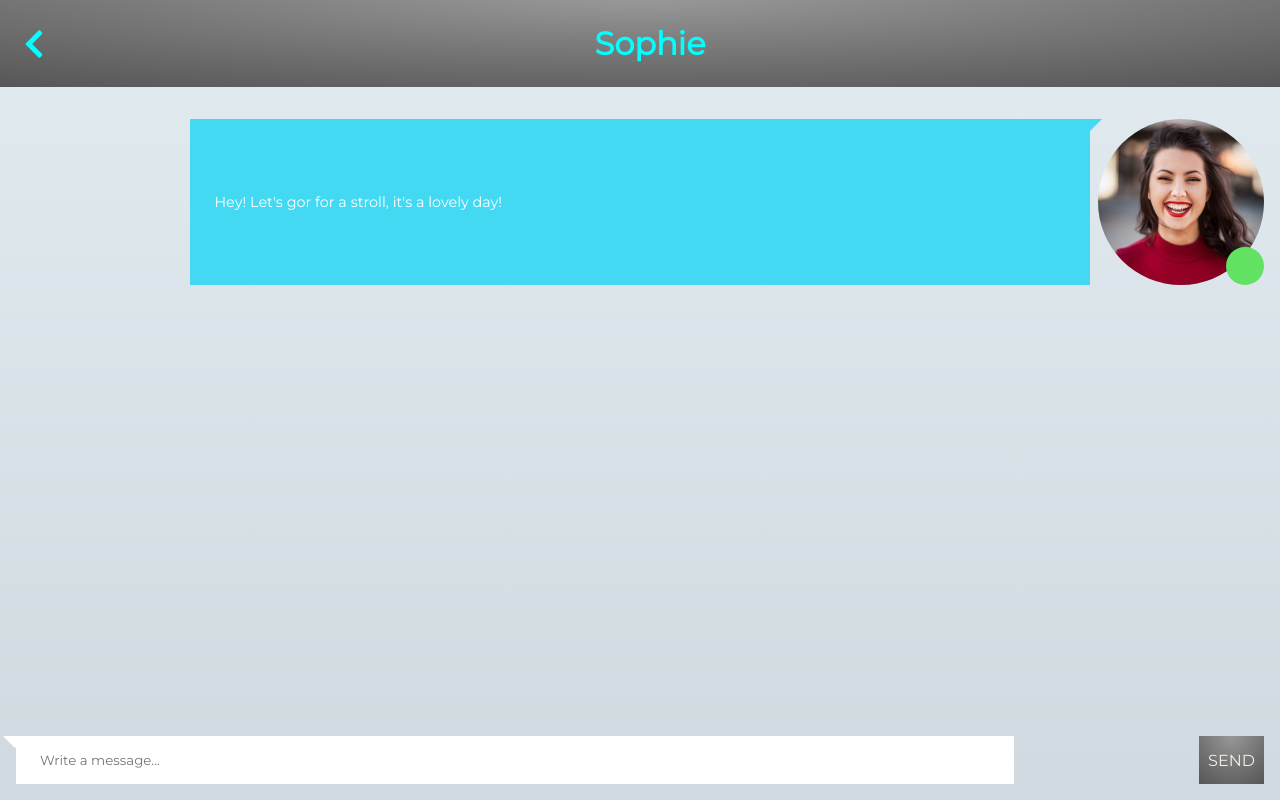
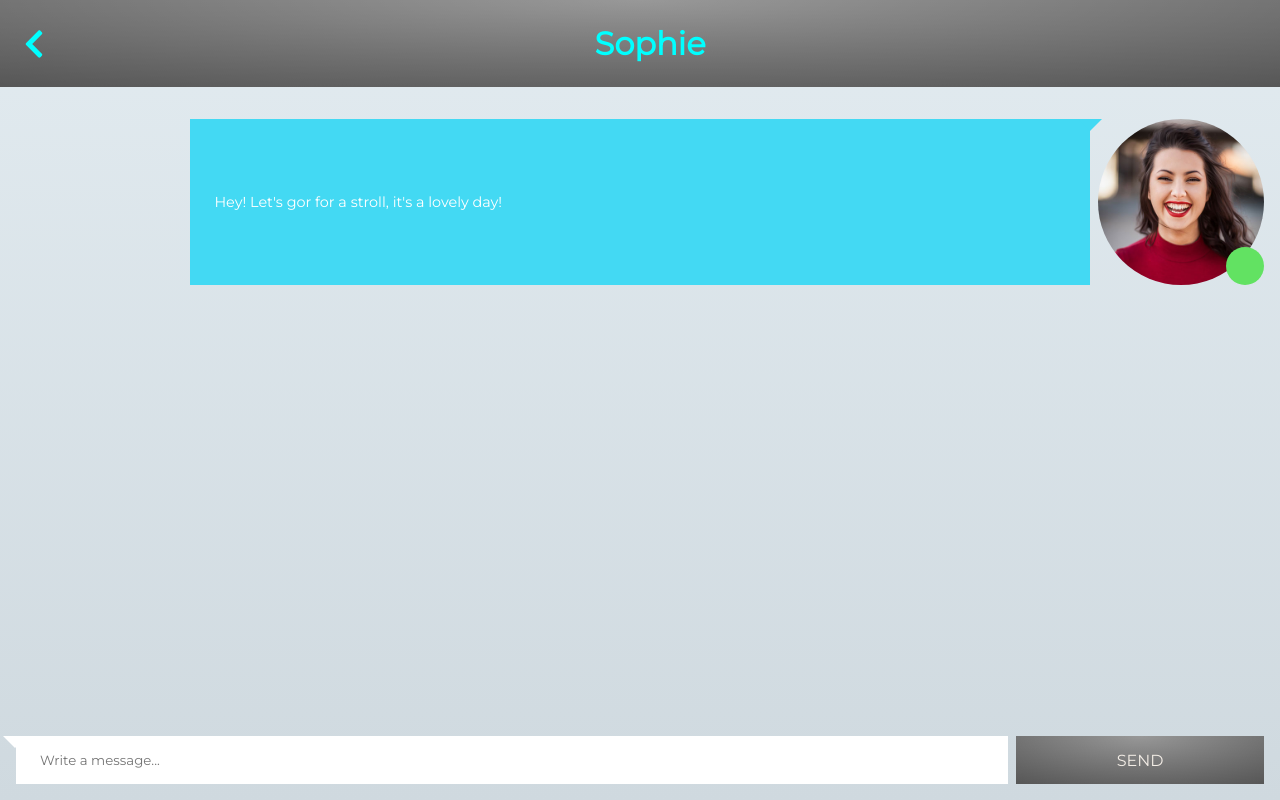
Before and after one commit to lavinialoredana/dating-app, a React (Create React App) app: page /chatpage in a window 1280 px wide. Built offline with nearby package versions, Linux system fonts and the light colour scheme.

Commit message:
fixing bugs for saving messages on local storage

```diff
--- a/src/App.css
+++ b/src/App.css
@@ -132,7 +132,9 @@ header h1 {
 
 .send-button {
   height: 48px;
-  width: 65px;
+  width: 20%;
+  margin-left: 0.5rem;
+  min-width: 65px;
   display: flex;
   justify-content: center;
   align-items: center;
--- a/src/ChatPage.js
+++ b/src/ChatPage.js
@@ -8,7 +8,6 @@ import { useHistory } from "react-router-dom";
 const ChatPage = () => {
   // Creating the messageRecord and the default message that comes up when the chat page opens
 
-  const [localStorageData, setLocalStorageData] = useState(null);
   const history = useHistory();
 
   const [messageRecord, setMessageRecord] = useState(
@@ -23,9 +22,6 @@ const ChatPage = () => {
         ]
   );
 
-  console.log("my message record", messageRecord);
-  console.log("message storage", sessionStorage);
-
   // Getting the value of the input everytime this changes
   const [inputValue, setInputValue] = useState("");
   const getInputValue = (event) => {
@@ -35,24 +31,18 @@ const ChatPage = () => {
   //  Creating the addNewMessage function to add new input messages to messageRecord
   //  Reseting setInputValue to none after pressing Send button
   const addNewMessage = () => {
-    setMessageRecord(
-      messageRecord.concat({
-        avatar: myAvatar,
-        message: inputValue,
-        isGuest: false,
-      })
-    );
+    const messages = messageRecord.concat({
+      avatar: myAvatar,
+      message: inputValue,
+      isGuest: false,
+    });
+    sessionStorage.setItem("messageStorage", JSON.stringify(messages));
+
+    setMessageRecord(messages);
     setInputValue("");
 
-    sessionStorage.setItem("messageStorage", JSON.stringify(messageRecord));
-    setLocalStorageData(JSON.parse(sessionStorage.getItem("messageStorage")));
     history.push("/chatpage");
   };
-
-  console.log(
-    "local storage data is:",
-    JSON.parse(sessionStorage.getItem("messageStorage"))
-  );
 
   return (
     <div className="chat-box-container">
```
